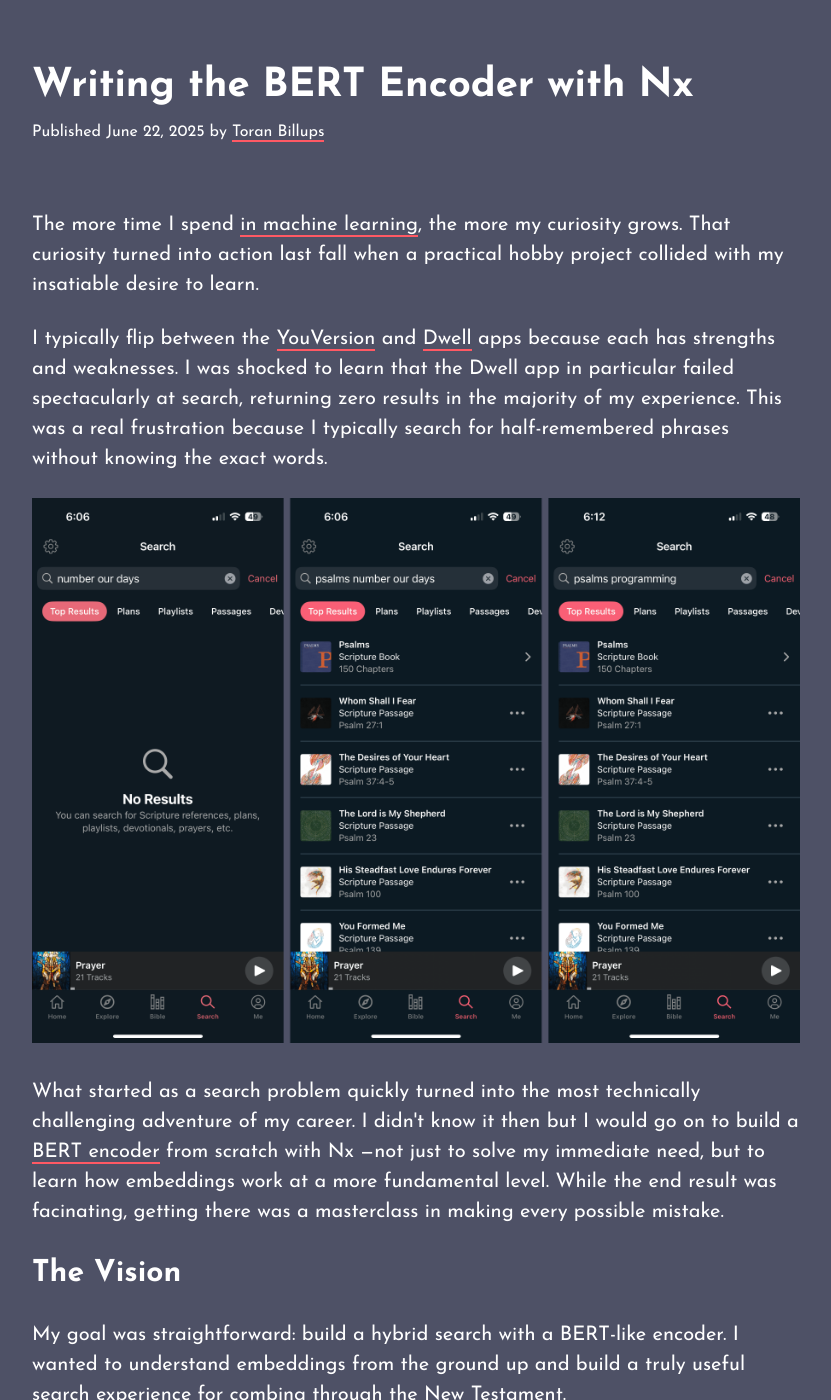
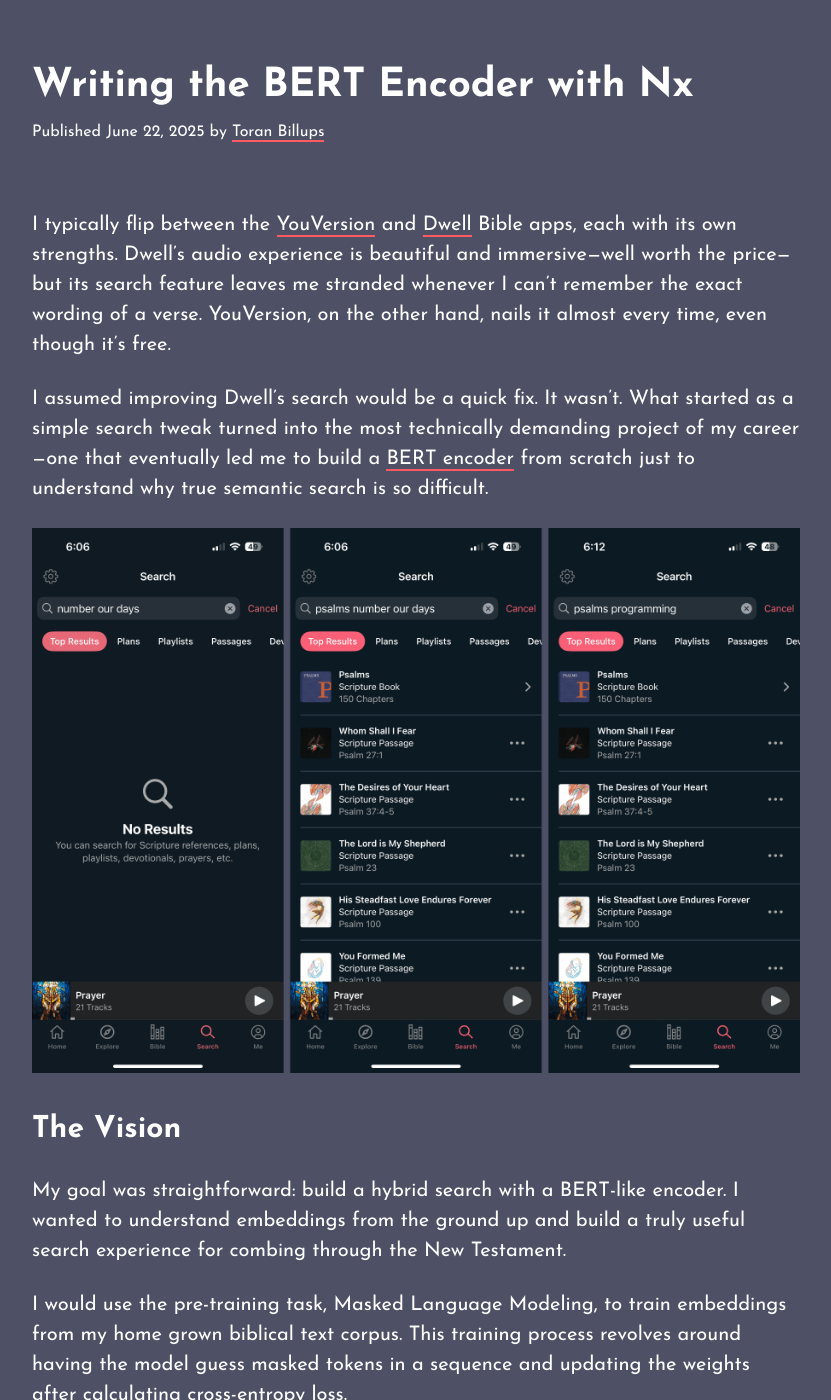
Before and after one commit to toranb/toranb.github.io, a Jekyll site: the page built from _posts/2025-06-22-bert-from-scratch-with-nx.html, in a window 1280 px wide and 1400 px high. Shown: the whole window, without its empty margins (224-1055 px from the left). Built offline with Jekyll 4.4.1, drawn with Linux system fonts in a browser that asks for light colours; Markdown is read by kramdown in place of the engine named in the settings.

Commit message:
updated bert encoder intro

```diff
--- a/_posts/2025-06-22-bert-from-scratch-with-nx.html
+++ b/_posts/2025-06-22-bert-from-scratch-with-nx.html
@@ -4,13 +4,11 @@
 date:   2025-06-22 01:00:00
 categories: blog archive
 ---
-<p>The more time I spend <a href="https://www.youtube.com/watch?v=-iZIZHgHa5M">in machine learning</a>, the more my curiosity grows. That curiosity turned into action last fall when a practical hobby project collided with my insatiable desire to learn.</p>
+<p>I typically flip between the <a href="https://www.youversion.com/">YouVersion</a> and <a href="https://dwellapp.io/">Dwell</a> Bible apps, each with its own strengths. Dwell’s audio experience is beautiful and immersive—well worth the price—but its search feature leaves me stranded whenever I can’t remember the exact wording of a verse. YouVersion, on the other hand, nails it almost every time, even though it’s free.</p>
 
-<p>I typically flip between the <a href="https://www.youversion.com/">YouVersion</a> and <a href="https://dwellapp.io/">Dwell</a> apps because each has strengths and weaknesses. I was shocked to learn that the Dwell app in particular failed spectacularly at search, returning zero results in the majority of my experience. This was a real frustration because I typically search for half-remembered phrases without knowing the exact words.</p>
+<p>I assumed improving Dwell’s search would be a quick fix. It wasn’t. What started as a simple search tweak turned into the most technically demanding project of my career—one that eventually led me to build a <a href="https://github.com/toranb/encoder-search">BERT encoder</a> from scratch just to understand why true semantic search is so difficult.</p>
 
 <img src='/content/images/2025/search_failure.png' alt='the search problem'/>
-
-<p>What started as a search problem quickly turned into the most technically challenging adventure of my career. I didn't know it then but I would go on to build a <a href="https://github.com/toranb/encoder-search">BERT encoder</a> from scratch with Nx —not just to solve my immediate need, but to learn how embeddings work at a more fundamental level. While the end result was facinating, getting there was a masterclass in making every possible mistake.</p>
 
 <h2>The Vision</h2>
 
```
